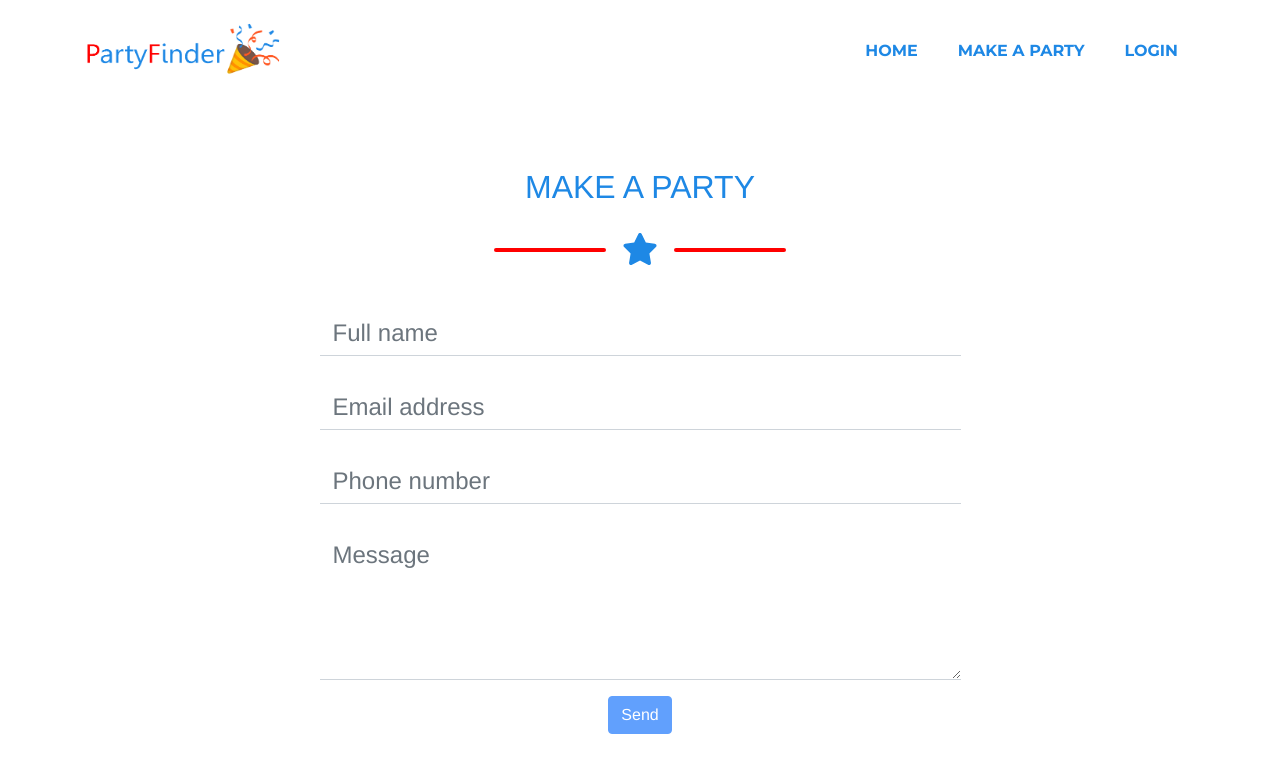
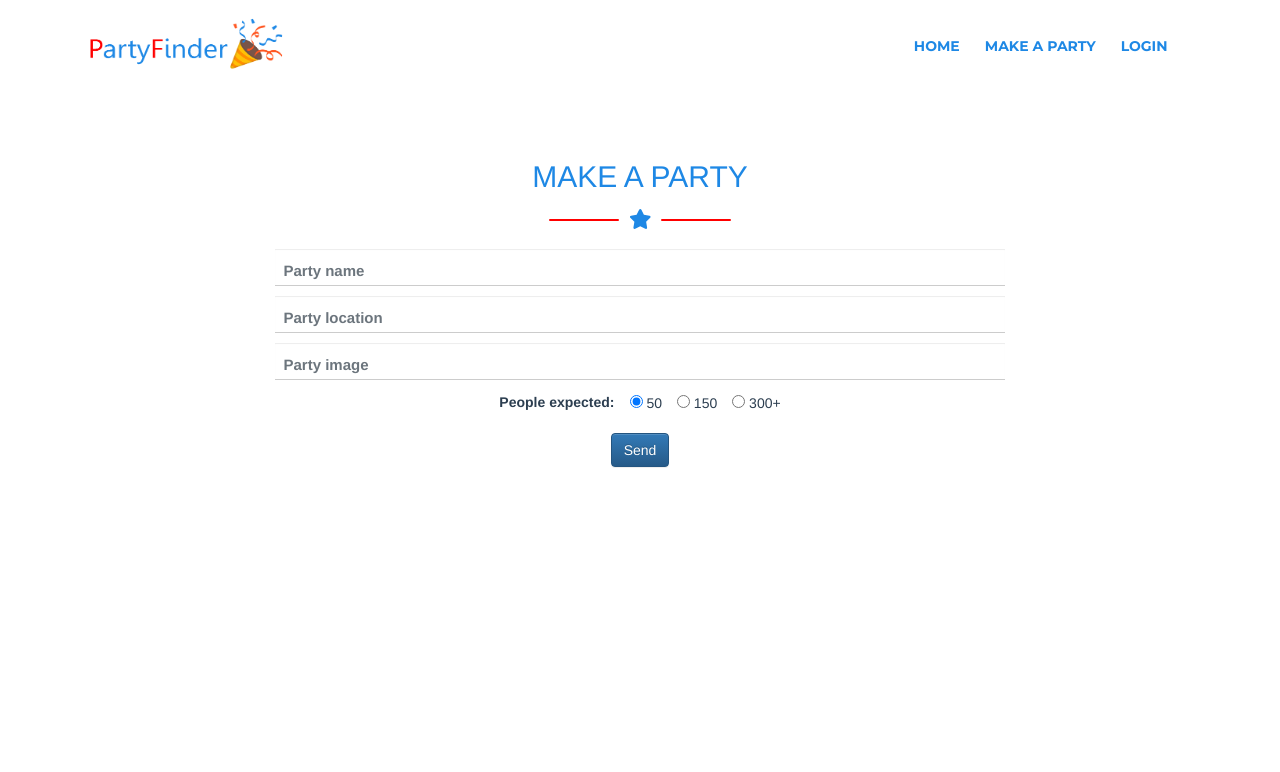
Before and after one commit to kazemiro123/partyfinder, a Vue app: page /make_party in a window 1280 px wide. Shown: the top 772 px of the page. Built offline with nearby package versions, Linux system fonts and the light colour scheme; no server answers.

Commit message:
slanje podataka na firebase

```diff
--- a/public/index.html
+++ b/public/index.html
@@ -12,6 +12,14 @@
     <link href="https://fonts.googleapis.com/css?family=Montserrat:400,700" rel="stylesheet" type="text/css" />
     <link href="https://fonts.googleapis.com/css?family=Lato:400,700,400italic,700italic" rel="stylesheet" type="text/css" />
     <link href="https://cdn.jsdelivr.net/npm/bootstrap@5.1.3/dist/css/bootstrap.min.css" rel="stylesheet" integrity="sha384-1BmE4kWBq78iYhFldvKuhfTAU6auU8tT94WrHftjDbrCEXSU1oBoqyl2QvZ6jIW3" crossorigin="anonymous">
+    <!-- Latest compiled and minified CSS -->
+<link rel="stylesheet" href="https://cdn.jsdelivr.net/npm/bootstrap@3.3.7/dist/css/bootstrap.min.css" integrity="sha384-BVYiiSIFeK1dGmJRAkycuHAHRg32OmUcww7on3RYdg4Va+PmSTsz/K68vbdEjh4u" crossorigin="anonymous">
+
+<!-- Optional theme -->
+<link rel="stylesheet" href="https://cdn.jsdelivr.net/npm/bootstrap@3.3.7/dist/css/bootstrap-theme.min.css" integrity="sha384-rHyoN1iRsVXV4nD0JutlnGaslCJuC7uwjduW9SVrLvRYooPp2bWYgmgJQIXwl/Sp" crossorigin="anonymous">
+
+<!-- Latest compiled and minified JavaScript -->
+<script src="https://cdn.jsdelivr.net/npm/bootstrap@3.3.7/dist/js/bootstrap.min.js" integrity="sha384-Tc5IQib027qvyjSMfHjOMaLkfuWVxZxUPnCJA7l2mCWNIpG9mGCD8wGNIcPD7Txa" crossorigin="anonymous"></script>
     <title><%= htmlWebpackPlugin.options.title %></title>
   </head>
   <body>
--- a/src/App.vue
+++ b/src/App.vue
@@ -23,10 +23,12 @@
 <script>
 import { firebase, db } from '@/firebase'
 import router from '@/router';
+import store from '@/store'
 export default{
   data: function () {
     return {
       currentUser:false,
+      store
     };
   },
   methods: {
@@ -41,7 +43,6 @@ export default{
     console.log(this.currentUser)
       firebase.auth().onAuthStateChanged((user) => {
         const currentRoute = router.currentRoute;
-        let email;
 
         if (user) {
           console.log("Current user: ", user.email)
@@ -52,9 +53,6 @@ export default{
                 if (doc.exists) {
                     const data = doc.data();
                     console.log(data)
-                    user.email = data.Email
-
-                    console.log("Email: ", user.email)
                 }
                 else {
                     console.log("No such document!");
@@ -65,7 +63,9 @@ export default{
                     console.log("Error getting document:", error);
                 });
                 this.currentUser = user.email;
-                console.log("current user and full naem", this.currentUser)
+                console.log("current user: ", this.currentUser)
+                //Passing to store
+                store.currentUserEmail = this.currentUser
         }
         else {
             console.log("No user!");
--- /dev/null
+++ b/src/store.js
@@ -0,0 +1,3 @@
+export default{
+    currentUserEmail:null
+}
--- a/src/views/MakeParty.vue
+++ b/src/views/MakeParty.vue
@@ -4,66 +4,115 @@
             <div class="container">
                 <!-- Contact Section Heading-->
                 <h2 style="color:#1e88e5;" class="page-section-heading text-center text-uppercase mb-0">Make a party</h2>
-                <!-- Icon Divider-->
-                <div class="divider-custom">
+                <!-- Icon Divider-->   <div class="divider-custom">
                     <div class="divider-custom-line"></div>
                     <div class="divider-custom-icon"><i class="fas fa-star"></i></div>
                     <div class="divider-custom-line"></div>
                 </div>
-                <!-- Contact Section Form-->
                 <div class="row justify-content-center">
                     <div class="col-lg-8 col-xl-7">
                         <form id="contactForm" data-sb-form-api-token="API_TOKEN">
-                            <!-- Name input-->
                             <div class="form-floating mb-3">
-                                <input class="form-control" id="name" type="text" placeholder="Enter your name..." data-sb-validations="required" />
-                                <label for="name">Full name</label>
-                                <div class="invalid-feedback" data-sb-feedback="name:required">A name is required.</div>
+                                <input v-model="party_name" class="form-control" id="name" type="text" placeholder="Enter your name..." data-sb-validations="required" />
+                                <label for="name">Party name</label>
                             </div>
-                            <!-- Email address input-->
                             <div class="form-floating mb-3">
-                                <input class="form-control" id="email" type="email" placeholder="name@example.com" data-sb-validations="required,email" />
-                                <label for="email">Email address</label>
-                                <div class="invalid-feedback" data-sb-feedback="email:required">An email is required.</div>
-                                <div class="invalid-feedback" data-sb-feedback="email:email">Email is not valid.</div>
+                                <input v-model="party_location" class="form-control" id="email" type="email" placeholder="name@example.com" data-sb-validations="required,email" />
+                                <label for="location">Party location</label>
                             </div>
-                            <!-- Phone number input-->
                             <div class="form-floating mb-3">
-                                <input class="form-control" id="phone" type="tel" placeholder="(123) 456-7890" data-sb-validations="required" />
-                                <label for="phone">Phone number</label>
-                                <div class="invalid-feedback" data-sb-feedback="phone:required">A phone number is required.</div>
+                                <input v-model="img_url" class="form-control" id="phone" type="tel" placeholder="(123) 456-7890" data-sb-validations="required" />
+                                <label for="image">Party image</label>
                             </div>
+                                <form class="form-inline" role="form">
+                                    <div class="form-group">
+                                    <label class="control-label">People expected: </label>
+                                    </div>
+                                    <div class="form-group">
+                                    <div class="radio" style="margin-left:15px">
+                                        <label class="radio-inline control-label">
+                                        <input type="radio" id="amount_25" name="amount" checked="" v-model="amount_50">
+                                        50
+                                        </label>
+                                    </div>
+                                    </div>
+                                    <div class="form-group">
+                                    <div class="radio" style="margin-left:15px">
+                                        <label class="radio-inline control-label">
+                                        <input type="radio" id="amount_50" name="amount" v-model="amount_150">
+                                        150
+                                        </label>
+                                    </div>
+                                    </div>
+                                    <div class="form-group">
+                                    <div class="radio" style="margin-left:15px">
+                                        <label class="radio-inline control-label">
+                                        <input type="radio" id="amount_100" name="amount" v-model="amount_300">
+                                        300+
+                                        </label>
+                                    </div>
+                                    </div>
+                                </form>
                             <!-- Message input-->
-                            <div class="form-floating mb-3">
+                            <!--<div class="form-floating mb-3">
                                 <textarea class="form-control" id="message" type="text" placeholder="Enter your message here..." style="height: 10rem" data-sb-validations="required"></textarea>
                                 <label for="message">Message</label>
-                                <div class="invalid-feedback" data-sb-feedback="message:required">A message is required.</div>
-                            </div>
-                            <!-- Submit success message-->
-                            <!---->
-                            <!-- This is what your users will see when the form-->
-                            <!-- has successfully submitted-->
-                            <div class="d-none" id="submitSuccessMessage">
-                                <div class="text-center mb-3">
-                                    <div class="fw-bolder">Form submission successful!</div>
-                                    To activate this form, sign up at
-                                    <br />
-                                    <a href="https://startbootstrap.com/solution/contact-forms">https://startbootstrap.com/solution/contact-forms</a>
-                                </div>
-                            </div>
-                            <!-- Submit error message-->
-                            <!---->
-                            <!-- This is what your users will see when there is-->
-                            <!-- an error submitting the form-->
+                            </div>-->
                             <div class="d-none" id="submitErrorMessage"><div class="text-center text-danger mb-3">Error sending message!</div></div>
-                            <!-- Submit Button-->
-                            <button class="btn btn-primary btn-xl disabled" id="submitButton" type="submit">Send</button>
+                            <button class="btn btn-primary btn-xl" @click.prevent="sendPartyData()" style="margin-top:20px" id="submitButton">Send</button>
                         </form>
                     </div>
                 </div>
             </div>
         </section>
 </template>
+
+<script>
+import store from '@/store.js'
+import { firebase, db } from '@/firebase.js'
+export default{
+    data:function(){
+        return{
+            store,
+            party_name:"",
+            party_location:"",
+            img_url:"",
+            amount_50:"",
+            amount_150:"",
+            amount_300:""
+        }
+    },
+    methods:{
+        sendPartyData(){
+            console.log("trying",store.currentUserEmail)
+            let selected_amount
+            if(this.amount_50!=""){
+                selected_amount="50";
+            }
+            else if(this.amount_150!=""){
+                selected_amount="150";
+            }
+            else if(this.amount_300!=""){
+                selected_amount="300+";
+            }
+            try {
+                console.log(this.party_name,this.party_location,this.img_url,store.currentUserEmail,selected_amount)
+                db.collection("party")
+                    .doc()
+                    .set({
+                        party_name: this.party_name,
+                        party_location: this.party_location,
+                        img_url: this.img_url,
+                        userEmail: store.currentUserEmail,
+                        selected_amount: selected_amount
+                    });
+            }
+            catch(error) {}
+        }
+    }
+}
+</script>
+
 
 <style scoped>
 
--- a/src/views/Register.vue
+++ b/src/views/Register.vue
@@ -4,13 +4,14 @@
     <div id="logreg-forms">
         <h1>Sign Up</h1>
         <form class="form-signup">
-                <input v-model="full_name" type="text" id="user-name" class="form-control" placeholder="Full name" required="" autofocus="">
-                <input v-model="email" type="email" id="user-email" class="form-control" placeholder="Email address" required autofocus="">
-                <input v-model="password" type="password" id="user-pass" class="form-control" placeholder="Password" required autofocus="">
+                <input v-model="full_name" type="text" id="user-name" class="form-control" placeholder="Full name">
+                <input v-model="email" type="email" id="user-email" class="form-control" placeholder="Email address">
+                <input v-model="password" type="password" id="user-pass" class="form-control" placeholder="Password">
                 <input v-model="repeat_pass" type="password" id="user-repeatpass" class="form-control" placeholder="Repeat Password" required autofocus="">
                 <p style="color:green" v-if="authSucces">Successfuly registered!</p>
                 <p style="color:red" v-else>You are not registered.</p>
                 <button @click.prevent="registerUser()" class="btn btn-primary btn-block" type="submit"><i class="fas fa-user-plus"></i> Sign Up</button>
+                <p style="color:red" v-if="errorMessage">Passwords do not match.</p>
                 <router-link to="/login" id="cancel_signup"><i class="fas fa-angle-left"></i> Login</router-link>
         </form>
     </div>
@@ -28,11 +29,14 @@ export default{
             password: "",
             repeat_pass: "",
             authSucces: false,
+            errorMessage: false,
         }
     },
     methods: {
         registerUser(){
             console.log("Check if firebase exists: ",firebase)
+            if(this.password===this.repeat_pass)
+            {
             try {
                     firebase.auth().createUserWithEmailAndPassword(this.email, this.password);
                     const singleMail = this.email;
@@ -41,12 +45,15 @@ export default{
                     .set({
                         FullName: this.full_name,
                         Email: this.email,
-                        Password: this.password,
-                        RepeatPassword: this.repeat_pass
+                        Password: this.password
                     });
                     this.authSucces = true;
             }
             catch(error) {}
+            }
+            else{
+                this.errorMessage=true;
+            }
         }
     }
 }
```
